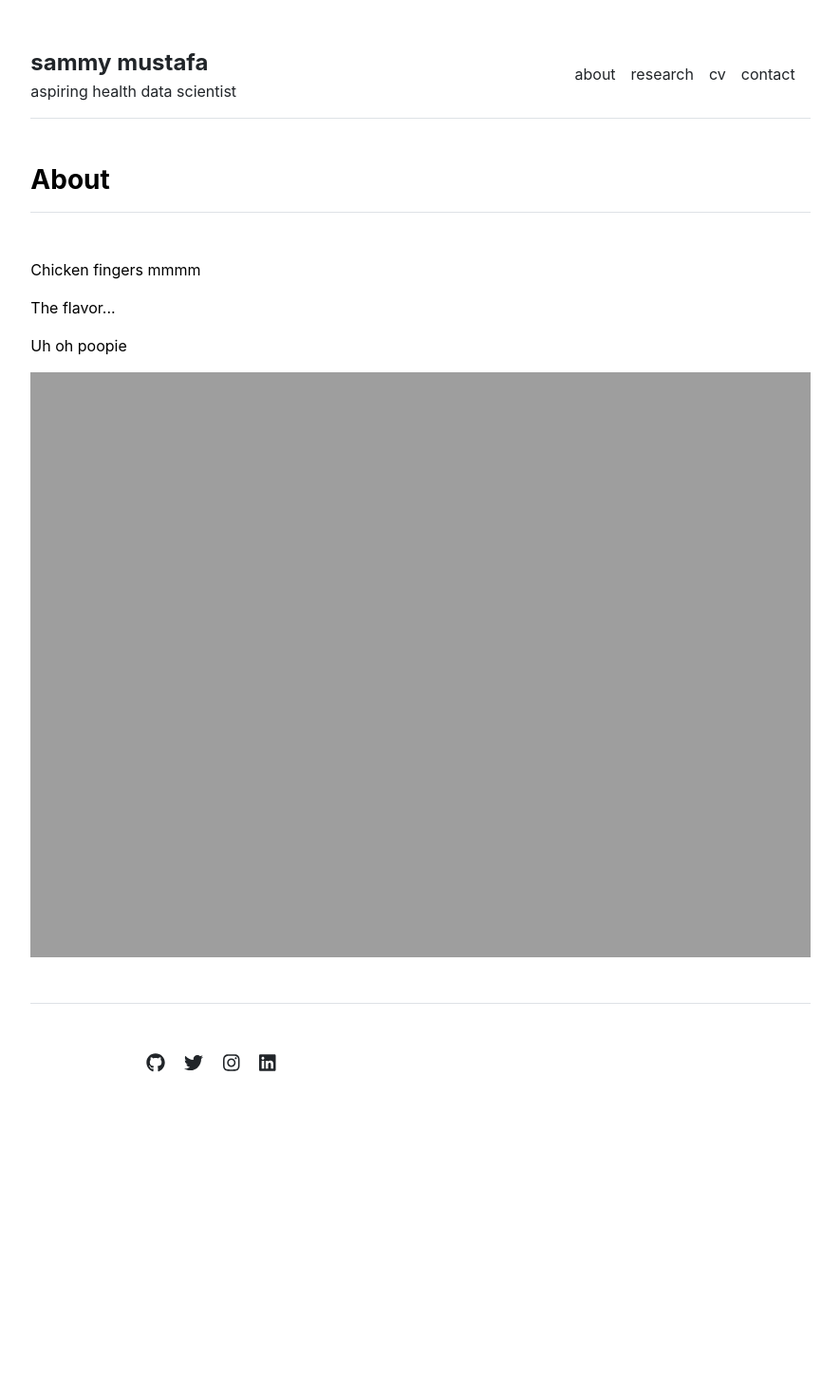
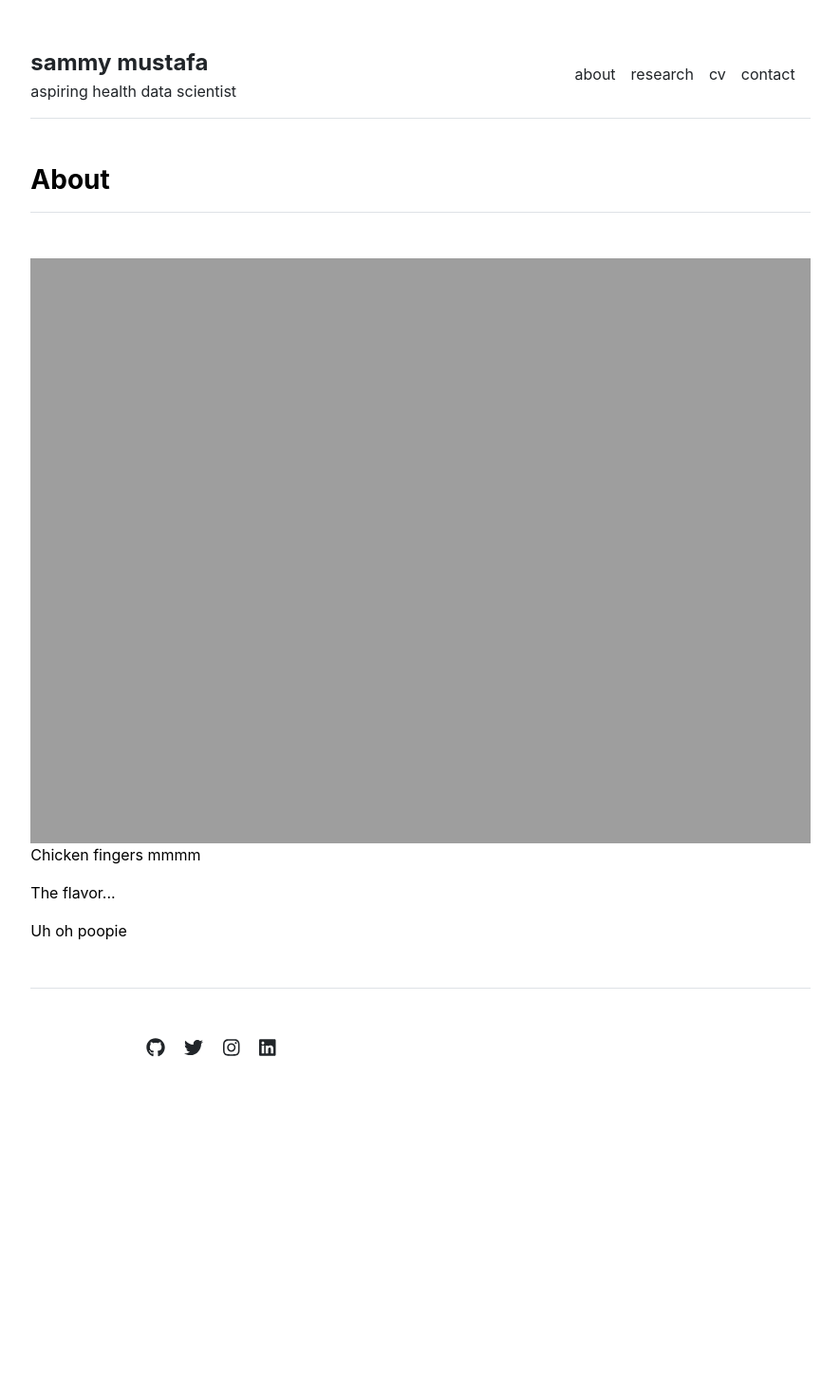
Before and after one commit to sammymustafa/sammymustafa.github.io, a Jekyll site: the page built from about.md, in a window 1280 px wide. Shown: the whole page at 95% size, without its empty margins (197-1082 px from the left). Built offline with Jekyll 4.4.1, drawn with Linux system fonts in a browser that asks for light colours.

Commit message:
put image first in about

```diff
--- a/_layouts/about.html
+++ b/_layouts/about.html
@@ -9,6 +9,9 @@ layout: default
     <h3 class="fw-bold border-bottom pb-3 mb-5">About</h3>
     <div class="row g-5 mb-5">
       <div class="col-md-12">
+        <img src="{{ site.github.url }}/assets/img/birds.jpeg" alt="birds" width = "100%">
+    <div class="row g-5 mb-5">
+      <div class="col-md-12">
         <p>Chicken fingers mmmm</p>
       <div class="row g-5 mb-5">
         <div class="col-md-12">
@@ -16,6 +19,3 @@ layout: default
       <div class="row g-5 mb-5">
         <div class="col-md-12">
           <p>Uh oh poopie</p>
-      <div class="row g-5 mb-5">
-        <div class="col-md-12">
-          <img src="{{ site.github.url }}/assets/img/birds.jpeg" alt="birds" width = "100%">
```
